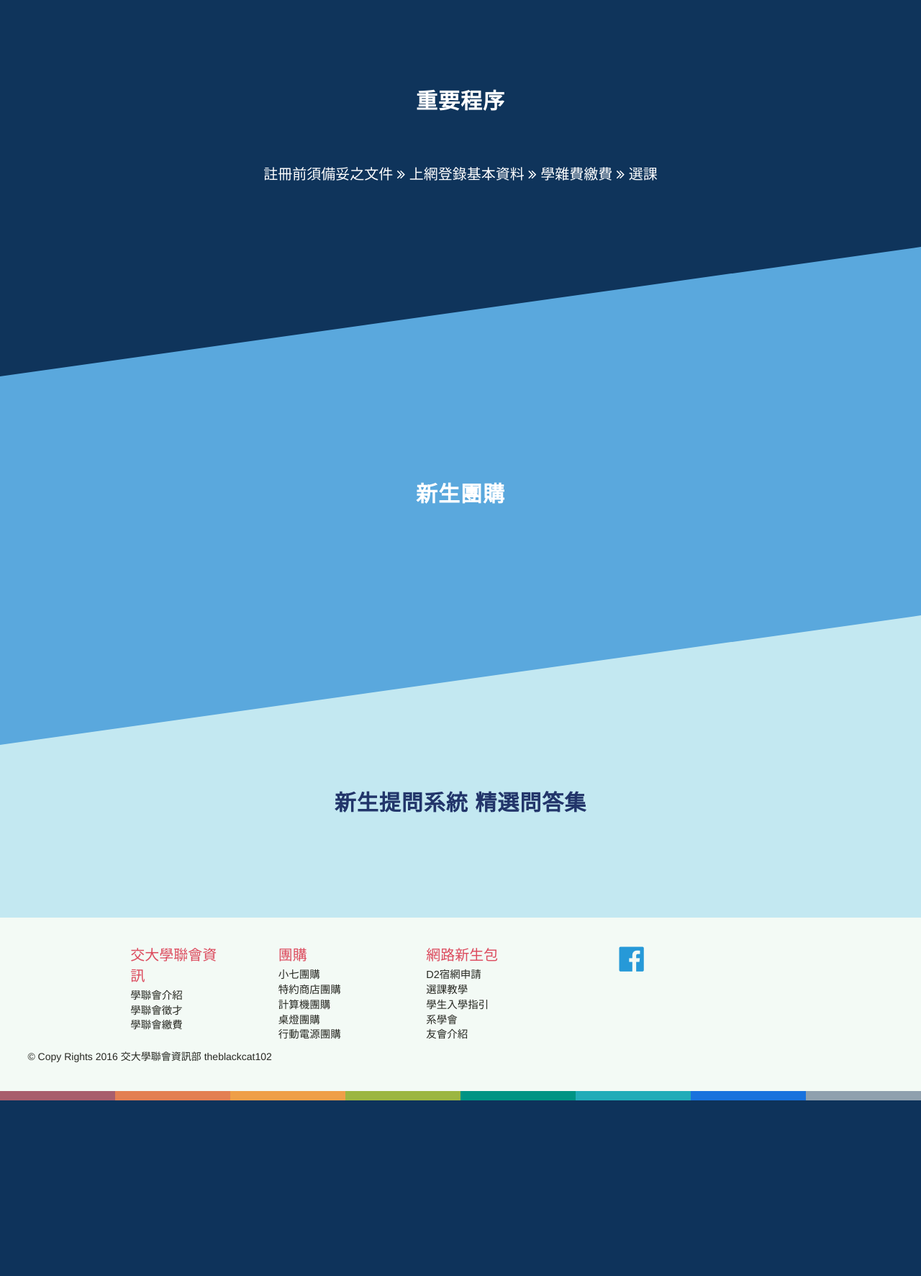
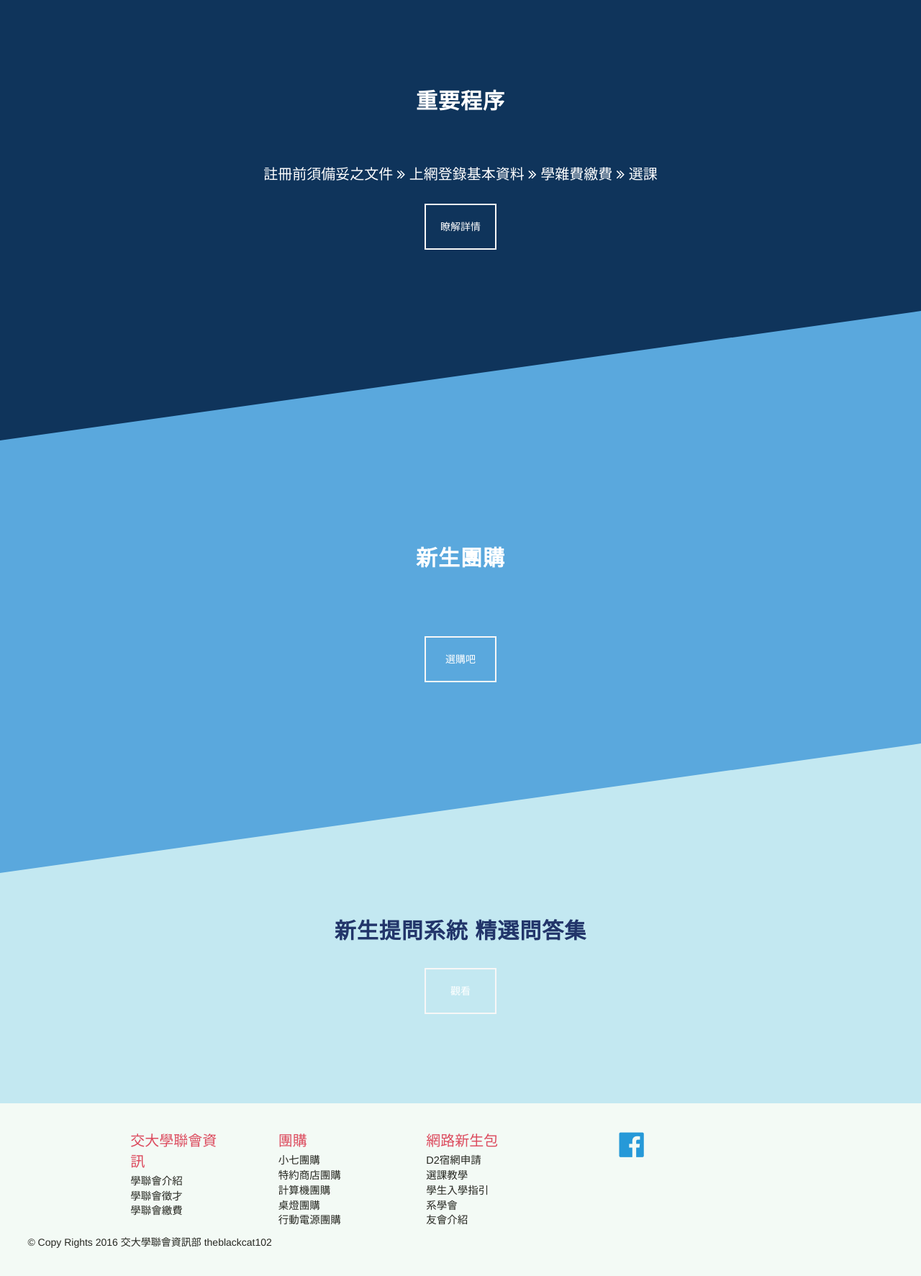
Before and after one commit to NCTU-Stunion/2016-NCTU_newcomer_web, a PHP site: page / in a window 1280 px wide. Shown: the part 1381-3154 px from the top of the page at 72% size. Before the commit the page ends 2910 px from the top, so only its background shows below. Run offline with PHP 8.4, Linux system fonts and the light colour scheme; some libraries are stand-ins or nearby versions.

Commit message:
add button, havent linked yet in index page

```diff
--- a/assets/css/newcomer.css
+++ b/assets/css/newcomer.css
@@ -179,6 +179,7 @@ a {
 #qna {
   height: 30%;
   padding-top: 5%;
+  padding-bottom: 20%;
   background: #c3e8f1; }
   #qna .container {
     background: #c3e8f1; }
@@ -226,4 +227,73 @@ body {
   background-image: -o-linear-gradient(left, #a85e6c 0%, #a85e6c 12.5%, #e37f52 12.5%, #e37f52 25%, #ef9f48 25%, #ef9f48 37.5%, #9cb641 37.5%, #9cb641 50%, #009484 50%, #009484 62.5%, #21acb8 62.5%, #21acb8 75%, #1972dd 75%, #1972dd 87.5%, #8fa0ae 87.5%, #8fa0ae 100%);
   background-image: linear-gradient(left, #a85e6c 0%, #a85e6c 12.5%, #e37f52 12.5%, #e37f52 25%, #ef9f48 25%, #ef9f48 37.5%, #9cb641 37.5%, #9cb641 50%, #009484 50%, #009484 62.5%, #21acb8 62.5%, #21acb8 75%, #1972dd 75%, #1972dd 87.5%, #8fa0ae 87.5%, #8fa0ae 100%); }
 
+.custom-button {
+  flex: 1 1 auto;
+  margin: 10px;
+  padding: 20px;
+  max-width: 100px;
+  margin: 0 auto;
+  border: 2px solid #f7f7f7;
+  text-align: center;
+  text-transform: uppercase;
+  position: relative;
+  overflow: hidden;
+  transition: .3s; }
+  .custom-button:after {
+    position: absolute;
+    transition: .3s;
+    content: '';
+    width: 0;
+    left: 50%;
+    bottom: 0;
+    height: 3px;
+    background: #f7f7f7; }
+  .custom-button:nth-of-type(2):after {
+    left: 0; }
+  .custom-button:nth-of-type(3):after {
+    right: 0;
+    left: auto; }
+  .custom-button:nth-of-type(4):after {
+    left: 0;
+    bottom: auto;
+    top: -3px;
+    width: 100%; }
+  .custom-button:nth-of-type(5):after {
+    height: 120%;
+    left: -10%;
+    transform: skewX(15deg);
+    z-index: -1; }
+  .custom-button:hover {
+    cursor: pointer; }
+    .custom-button:hover:after {
+      width: 100%;
+      left: 0; }
+    .custom-button:hover:nth-of-type(4):after {
+      top: calc(100% - 3px); }
+    .custom-button:hover:nth-of-type(5) {
+      color: #5bcaff; }
+    .custom-button:hover:nth-of-type(5):after {
+      left: -10%;
+      width: 120%; }
+    .custom-button:hover:nth-of-type(6) {
+      flex-grow: 3; }
+    .custom-button:hover:nth-of-type(6):after {
+      width: 0%; }
+    .custom-button:hover:nth-of-type(7) {
+      border-radius: 30px; }
+    .custom-button:hover:nth-of-type(7):after {
+      width: 0%; }
+    .custom-button:hover:nth-of-type(8) {
+      transform: scale(1.2); }
+    .custom-button:hover:nth-of-type(8):after {
+      width: 0%; }
+    .custom-button:hover:nth-of-type(9) {
+      box-shadow: inset 0px 0px 0px 3px #f7f7f7; }
+    .custom-button:hover:nth-of-type(9):after {
+      width: 0%; }
+    .custom-button:hover:nth-of-type(10) {
+      box-shadow: 0px 0px 0px 3px #f7f7f7; }
+    .custom-button:hover:nth-of-type(10):after {
+      width: 0%; }
+
 /*# sourceMappingURL=newcomer.css.map */
--- a/assets/sass/newcomer.scss
+++ b/assets/sass/newcomer.scss
@@ -224,6 +224,7 @@ a {
 #qna{
     height:30%;
     padding-top:5%;
+    padding-bottom:20%;
     background:#c3e8f1;
     .container{
         background:#c3e8f1;
@@ -283,3 +284,93 @@ body {
     background-image: -o-linear-gradient(left, #a85e6c 0%, #a85e6c 12.5%, #e37f52 12.5%, #e37f52 25%, #ef9f48 25%, #ef9f48 37.5%, #9cb641 37.5%, #9cb641 50%, #009484 50%, #009484 62.5%, #21acb8 62.5%, #21acb8 75%, #1972dd 75%, #1972dd 87.5%, #8fa0ae 87.5%, #8fa0ae 100%);
     background-image: linear-gradient(left, #a85e6c 0%,#a85e6c 12.5%,#e37f52 12.5%,#e37f52 25%,#ef9f48 25%,#ef9f48 37.5%,#9cb641 37.5%,#9cb641 50%,#009484 50%,#009484 62.5%,#21acb8 62.5%,#21acb8 75%,#1972dd 75%,#1972dd 87.5%,#8fa0ae 87.5%,#8fa0ae 100%);
 }
+
+.custom-button {
+  flex: 1 1 auto;
+  margin: 10px;
+  padding: 20px;
+  max-width:100px;
+  margin:0 auto;
+  border: 2px solid #f7f7f7;
+  text-align: center;
+  text-transform: uppercase;
+  position: relative;
+  overflow:hidden;
+  transition: .3s;
+  &:after {
+    position: absolute;
+    transition: .3s;
+    content: '';
+    width: 0;
+    left: 50%;
+    bottom: 0;
+    height: 3px;
+    background: #f7f7f7;
+  }
+  &:nth-of-type(2):after {
+    left: 0;
+  }
+  &:nth-of-type(3):after {
+    right: 0;
+    left: auto;
+  }
+  &:nth-of-type(4):after {
+    left: 0;
+    bottom: auto;
+    top: -3px;
+    width: 100%;
+  }
+  &:nth-of-type(5):after {
+    height: 120%;
+    left: -10%;
+    transform: skewX(15deg);
+    z-index: -1;
+  }
+  &:hover {
+    cursor: pointer;
+    &:after {
+      width: 100%;
+      left: 0;
+    }
+    &:nth-of-type(4):after {
+      top: calc(100% - 3px);
+    }
+    &:nth-of-type(5) {
+      color: #5bcaff;
+    }
+    &:nth-of-type(5):after {
+      left: -10%;
+      width: 120%;
+    }
+    &:nth-of-type(6) {
+      flex-grow:3;
+    }
+    &:nth-of-type(6):after {
+      width: 0%;
+    }
+    &:nth-of-type(7) {
+      border-radius: 30px;
+    }
+    &:nth-of-type(7):after {
+      width: 0%;
+    }
+    &:nth-of-type(8) {
+      transform: scale(1.2);
+    }
+    &:nth-of-type(8):after {
+      width: 0%;
+    }
+    &:nth-of-type(9) {
+      box-shadow: inset 0px 0px 0px 3px #f7f7f7;
+    }
+    &:nth-of-type(9):after {
+      width: 0%;
+    }
+    &:nth-of-type(10) {
+      box-shadow: 0px 0px 0px 3px #f7f7f7;
+    }
+    &:nth-of-type(10):after {
+      width: 0%;
+    }
+  }
+}
--- a/index.php
+++ b/index.php
@@ -32,19 +32,21 @@
 		學雜費繳費
 		<i class="fa  fa-angle-double-right"></i>
 		選課</p>
+		<p><div class="custom-button">瞭解詳情</div></p>
 	</div>
 	<div class="bottom"></div>
 </section>
 <section id="shopping">
 	<div class="container">
 		<h2>新生團購</h2>
-		<p></p>
+		<p><div class="custom-button">選購吧</div></p>
 	</div>
 	<div class="bottom"></div>
 </section>
 <section id="qna">
 	<div class="container">
 		<h2>新生提問系統 精選問答集</h2>
+		<p><div class="custom-button">觀看</div></p>
 	</div>
 </section>
 <?php
```
Also changed, not shown: 1 other file.
